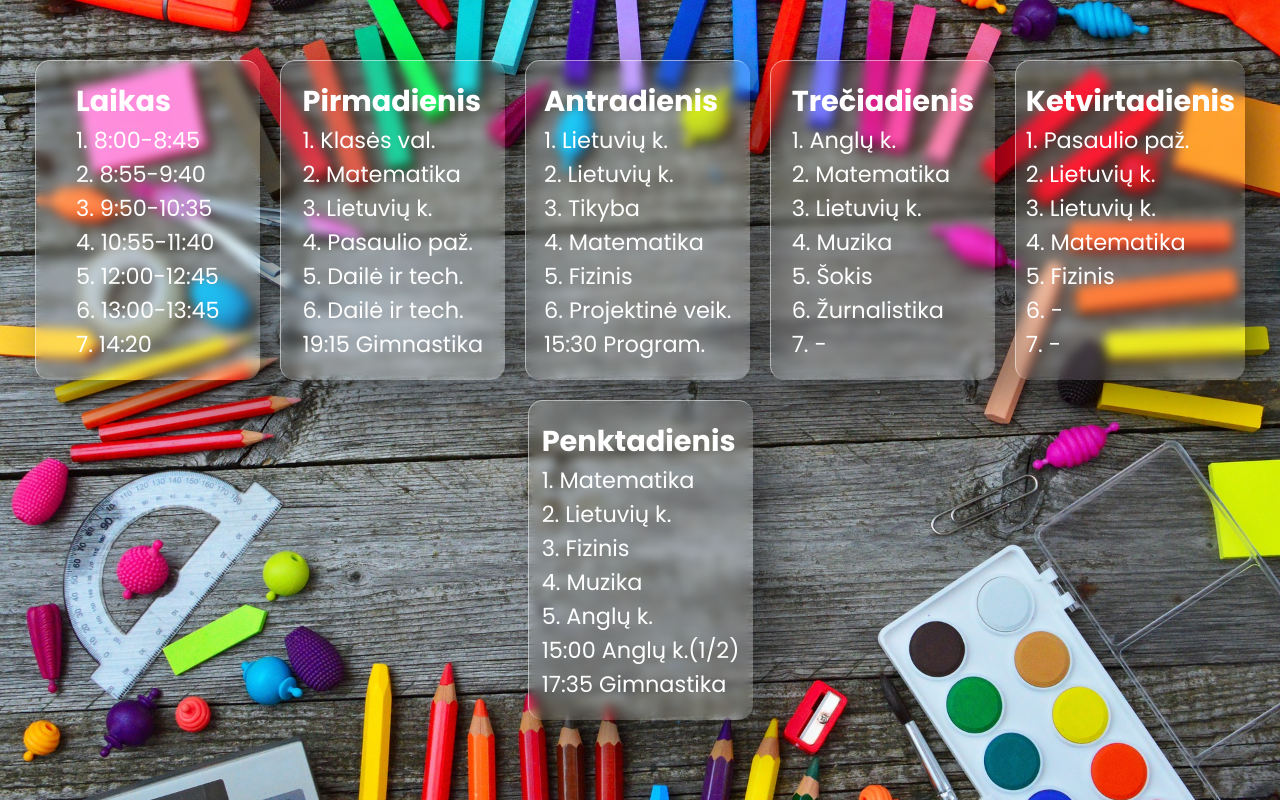
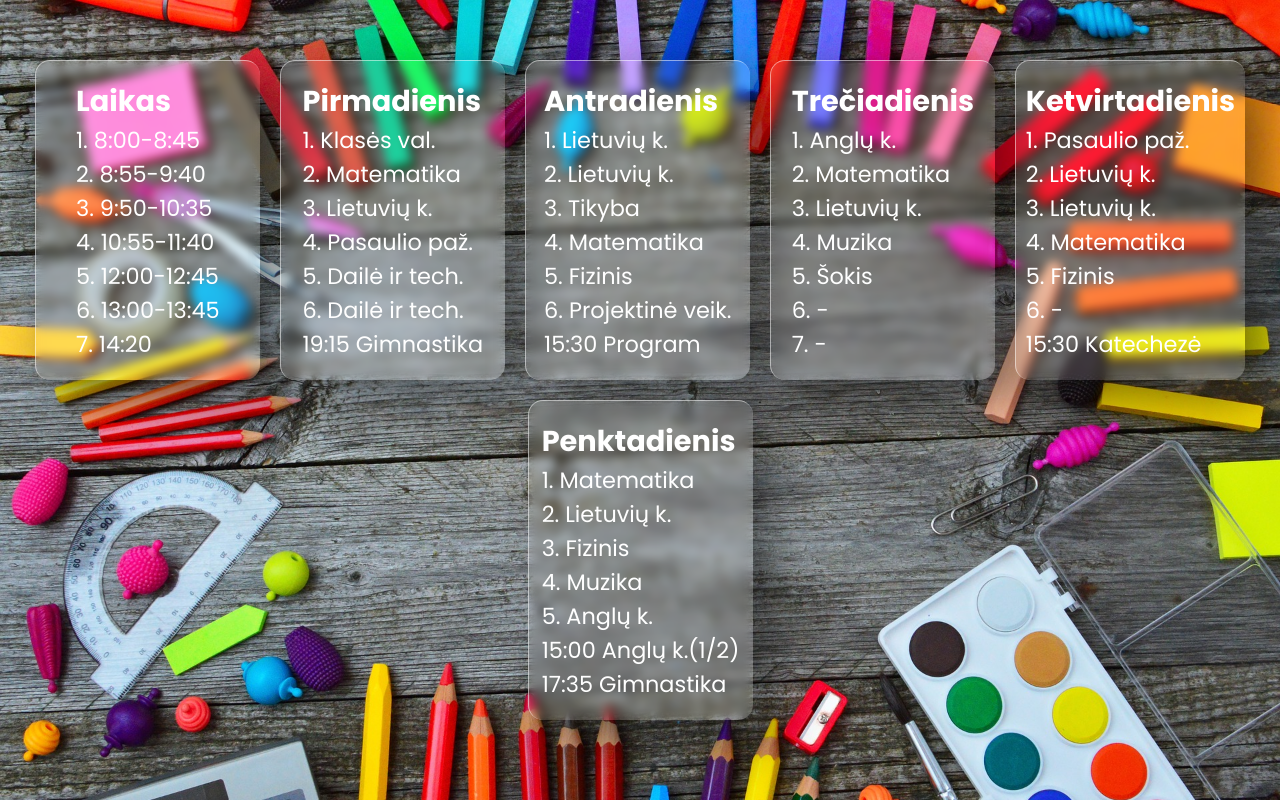
Before and after one commit to aiveris/greta, a plain HTML site: page index.html in a window 1280 px wide. Drawn offline with Linux system fonts and the light colour scheme.

Commit message:
2022-02-03

```diff
--- a/index.html
+++ b/index.html
@@ -47,7 +47,7 @@
             <li>4. Matematika</li>
             <li>5. Fizinis</li>
             <li>6. Projektinė veik.</li>
-            <li>15:30 Program.</li>
+            <li>15:30 Program</li>
           </ul>
         </div>
       </div>
@@ -60,7 +60,7 @@
             <li>3. Lietuvių k.</li>
             <li>4. Muzika</li>
             <li>5. Šokis</li>
-            <li>6. Žurnalistika</li>
+            <li>6. -</li>
             <li>7. -</li>
           </ul>
         </div>
@@ -75,7 +75,7 @@
             <li>4. Matematika</li>
             <li>5. Fizinis</li>
             <li>6. -</li>
-            <li>7. -</li>
+            <li>15:30 Katechezė</li>
           </ul>
         </div>
       </div>
```
